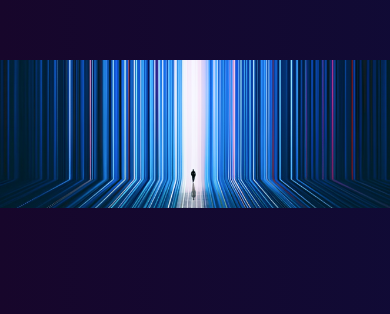
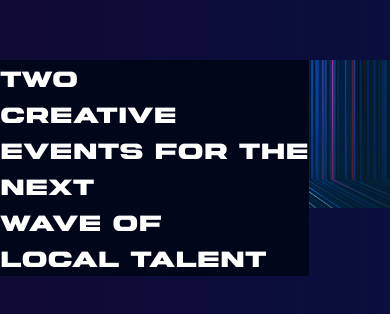
Before and after one commit to IEEECS-VIT/arcs24-frontend, a React (Vite) app: page / in a window 390 px wide. Shown: the part 288-602 px from the top of the page. Built offline with nearby package versions, Linux system fonts and the light colour scheme.

Commit message:
complete unresponsive page

```diff
--- a/src/Yooho.jsx
+++ b/src/Yooho.jsx
@@ -3,8 +3,18 @@ import "./index.css";
 
 function Yooho() {
     return (
-        <div className="flex items-center justify-center min-h-screen animated-gradient gradient">
-            <img className="max-w-full h-auto" src="/yoho.png" />
+        <div className="flex items-center justify-center min-h-screen animated-gradient">
+            <div className="relative">
+                <img className="max-w-full h-auto" src="/yoho.png" alt="Yoho" />
+                <div className="text-overlay">
+                    <span>TWO</span>
+                    <span>CREATIVE</span>
+                    <span>EVENTS FOR THE</span>
+                    <span>NEXT</span>
+                    <span>WAVE OF</span>
+                    <span>LOCAL TALENT</span>
+                </div>
+            </div>
         </div>
     );
 }
--- a/src/index.css
+++ b/src/index.css
@@ -1,4 +1,5 @@
 @import url("https://fonts.googleapis.com/css2?family=Neuton:ital,wght@0,200;0,300;0,400;0,700;0,800;1,400&family=Nunito+Sans:ital,opsz,wght@0,6..12,200..1000;1,6..12,200..1000&family=PT+Sans:ital,wght@0,400;0,700;1,400;1,700&family=Source+Serif+4:ital,opsz,wght@0,8..60,200..900;1,8..60,200..900&display=swap");
+
 @font-face {
   font-family: "Rugen";
   src: url("src/fonts/RugenExpanded.ttf") format("truetype");
@@ -10,10 +11,11 @@
 
 .animated-gradient {
   width: 100%;
-  height: 100px;
+  height: 100vh;
   background: linear-gradient(to left, #0a0f3f, #17062b);
   background-size: 200% 100%;
-
+  animation: gradient 15s ease infinite;
+  position: relative; /* Ensure that text overlay is positioned relative to this container */
 }
 
 @keyframes gradient {
@@ -27,3 +29,31 @@
     background-position: 0% 50%;
   }
 }
+
+.text-overlay {
+  position: absolute;
+  top: 0; /* Start from top of the image */
+  left: 0; /* Start from left of the image */
+  color: white;
+  font-size: 3.5rem;
+  font-family: "Rugen";
+  display: flex; /* Use flexbox */
+  flex-wrap: wrap;
+  flex-direction: column;
+}
+
+.text-overlay span {
+  background-color: #01061B; /* Example background color for spans */
+}
+
+@media (max-width: 768px) {
+  .text-overlay {
+    font-size: 2rem; /* Adjust font size for smaller screens */
+  }
+}
+
+@media (max-width: 480px) {
+  .text-overlay {
+    font-size: 1.5rem; /* Further adjust font size for very small screens */
+  }
+}
```
